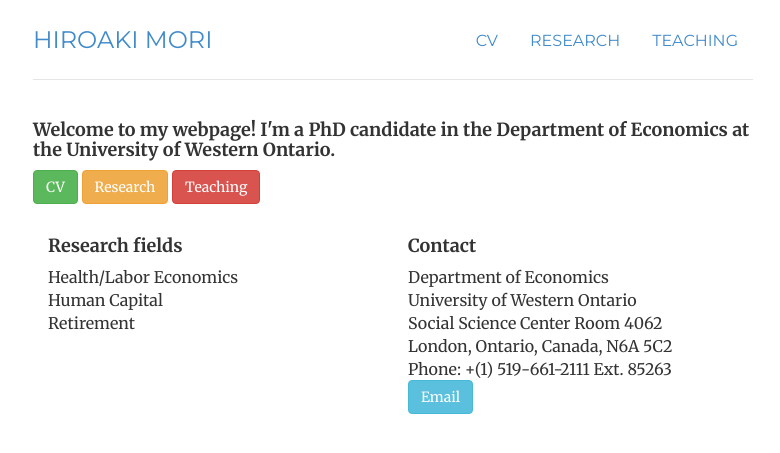
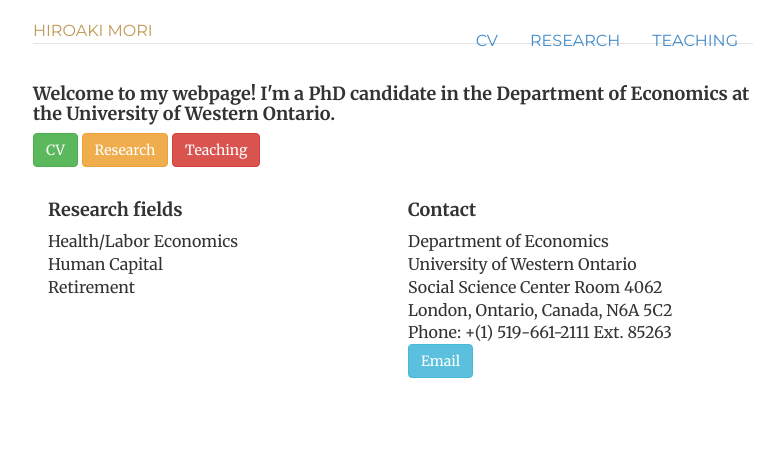
Before and after one commit to morihiroaki/morihiroaki.github.io, a Jekyll site: the page built from index.html, in a window 1280 px wide. Shown: the top 453 px of the page, without its empty margins (247-1027 px from the left). Built offline with Jekyll 4.4.1, drawn with Linux system fonts in a browser that asks for light colours.

Commit message:
Update header.html

```diff
--- a/_includes/header.html
+++ b/_includes/header.html
@@ -6,6 +6,6 @@
           </ul>
         </li>
       </ul>
-      <h3><class="text-warning"><a href="/">Hiroaki Mori</a></h3>
+      <a class="text-warning" href="/">Hiroaki Mori</a>
 </nav>
 </div> <!-- /header -->
```
